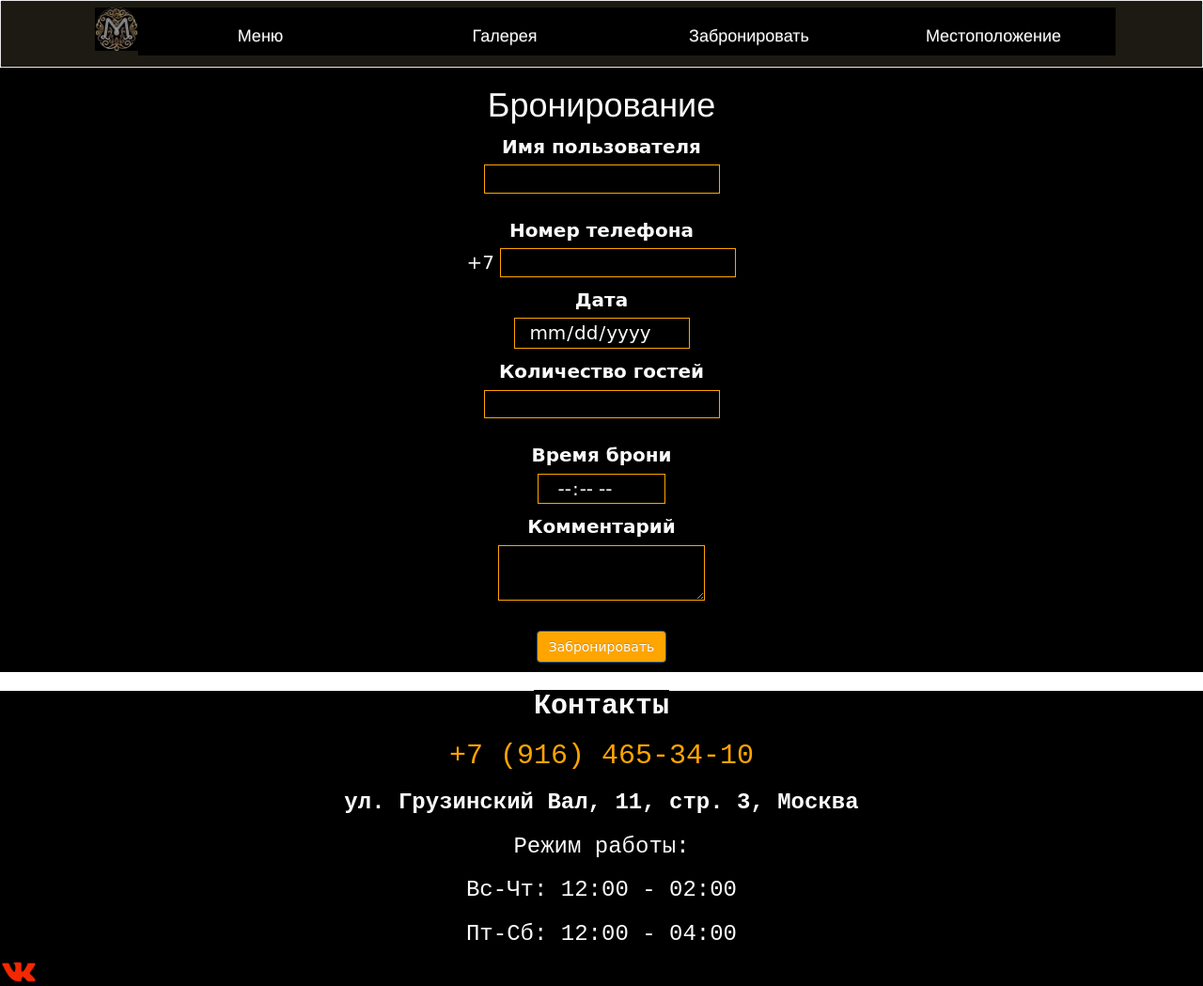
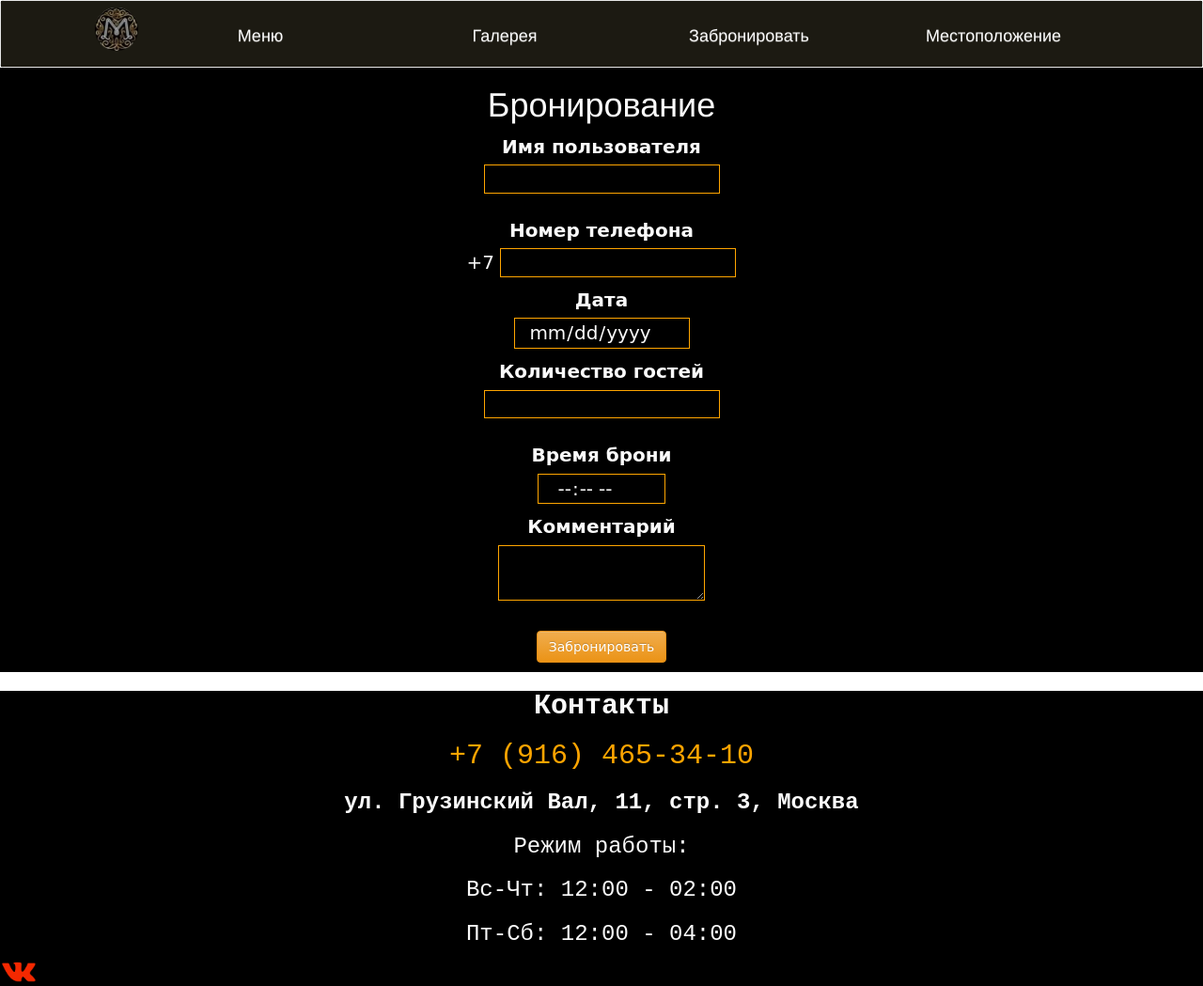
Before and after one commit to nastya-shegoleva/Bevri, a Flask app: page /reserving in a window 1280 px wide. Shown: the whole page at 94% size. Run offline with Flask 3, Linux system fonts and the light colour scheme; some libraries are stand-ins or nearby versions.

Commit message:
бронь улучшена

```diff
--- a/static/css/reserv-page.css
+++ b/static/css/reserv-page.css
@@ -1,9 +1,10 @@
 * {
-background-color: black;
 text-align: center;
 }
 .res{
-border: 1px solid orange;}
+border: 1px solid orange;
+background-color: black;
+}
 
 .text{
 color:#fafafa;
--- a/templates/reserv.html
+++ b/templates/reserv.html
@@ -1,6 +1,6 @@
 {% extends "base.html" %}{% block content %}
 <link rel="stylesheet" href='static/css/reserv-page.css'/>
-<div class="container-fluid">
+<div style="background-color:black;" class="container-fluid">
     <h1 style="color:#fafafa">Бронирование</h1>
     <form class="text" method="post">
         {{ form.hidden_tag() }}
@@ -58,7 +58,7 @@
         </p>
         {% endfor %}
         </p>
-        <p>{{ form.submit(type="submit", class="btn btn-primary") }}</p>
+        <p>{{ form.submit(type="submit", class="btn btn-warning btn-md", role="button") }}</p>
         {{message}}
     </form>
 </div>
```
